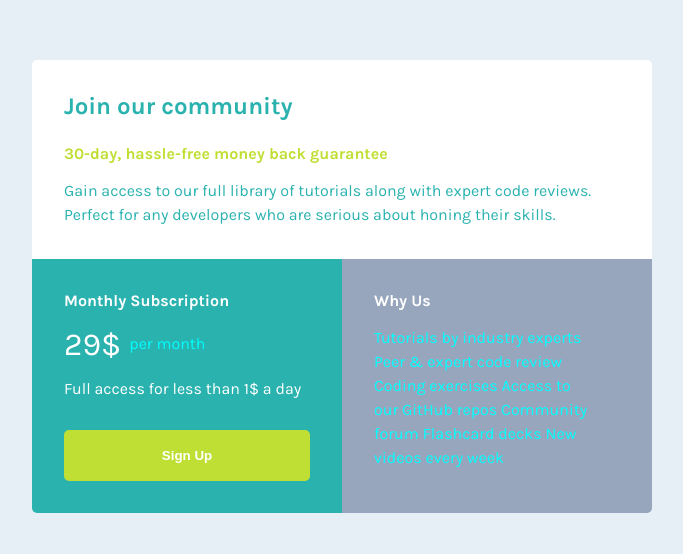
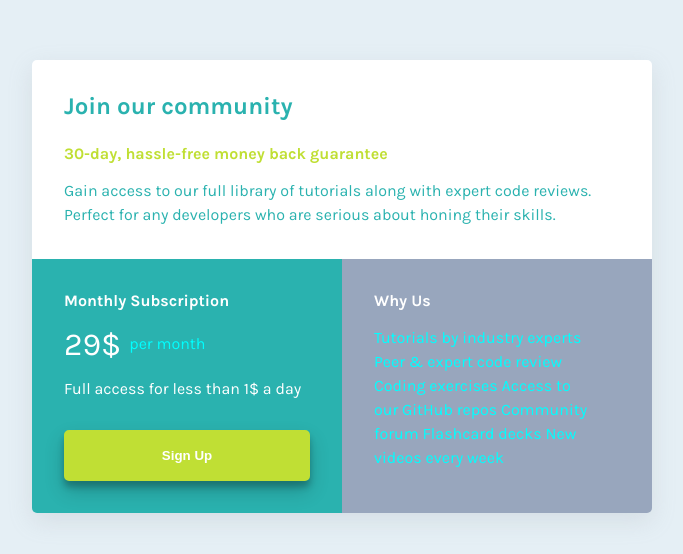
Before and after one commit to mohit1607/Pricing-card-component, a plain HTML site: page index.html in a window 1280 px wide. Shown: the part 114-668 px from the top of the page, without its empty margins (298-981 px from the left). Drawn offline with Linux system fonts and the light colour scheme.

Commit message:
shadow added

```diff
--- a/style.css
+++ b/style.css
@@ -22,6 +22,7 @@ body{
     overflow: hidden;
     max-width: 620px;
     min-width: 250px;
+    box-shadow: rgba(149, 157, 165, 0.2) 0px 8px 24px;
 }
 
 .b1,.b2{
@@ -90,6 +91,7 @@ button{
     background-color: hsl(71, 73%, 54%);
     color: white;
     font-weight: 700;
+    box-shadow: rgba(0, 0, 0, 0.19) 0px 10px 20px, rgba(0, 0, 0, 0.23) 0px 6px 6px;
 }
 
 @media(max-width: 600px){
```
